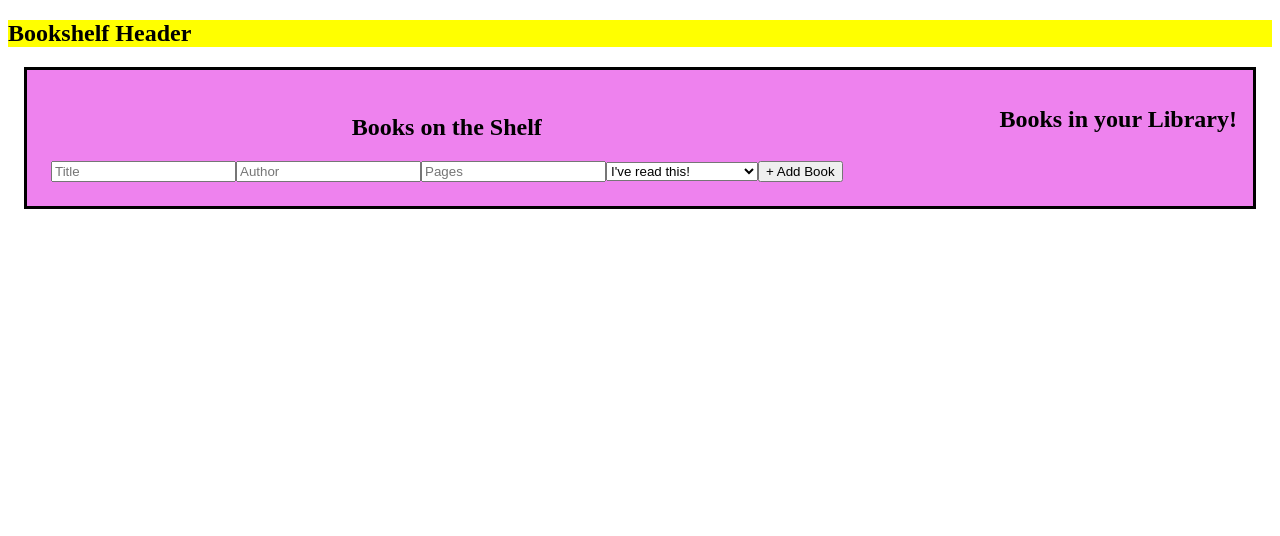
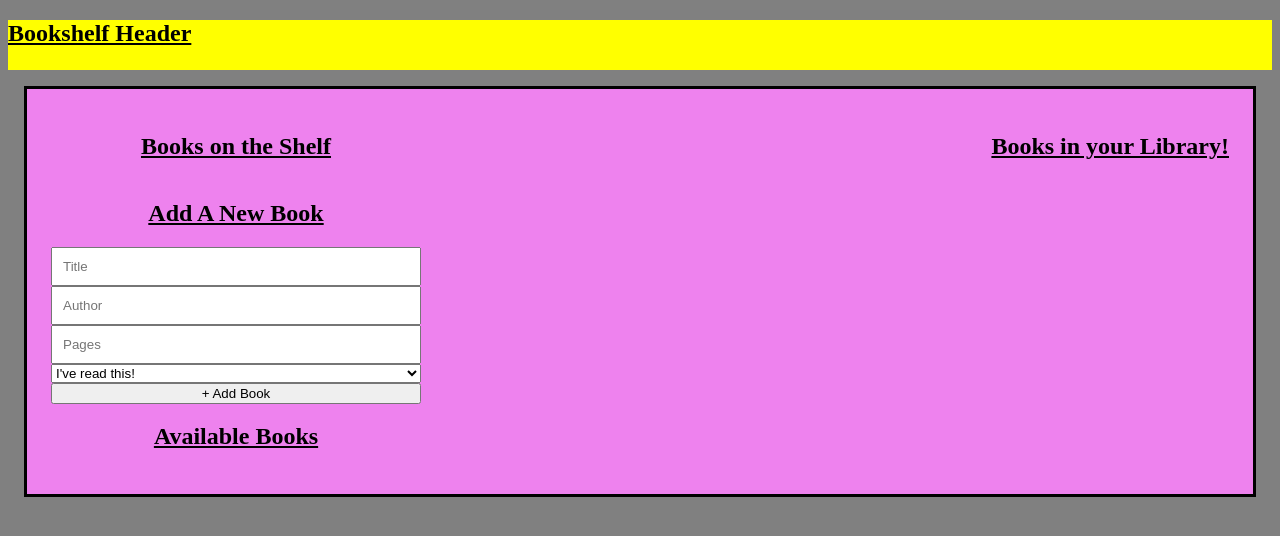
Before and after one commit to sarahschuller/bookshelf-client, a React (Create React App) app: page / in a window 1280 px wide. Shown: the top 536 px of the page. Built offline with nearby package versions, Linux system fonts and the light colour scheme.

Commit message:
update styling and add additional headers in book form

```diff
--- a/src/components/AddBookForm.js
+++ b/src/components/AddBookForm.js
@@ -23,7 +23,9 @@ class AddBookForm extends React.Component {
 
     render() {
         return (
+            <div className="add-book-form">
             <form className="book-edit" onSubmit={this.createBook}>
+                <h2>Add A New Book</h2>
                 <input name="title" ref={this.titleRef} type="text" placeholder="Title" />
                 <input name="author" ref={this.authorRef} type="text" placeholder="Author" />
                 <input name="pages" ref={this.pagesRef} type="number" placeholder="Pages" />
@@ -33,6 +35,8 @@ class AddBookForm extends React.Component {
                 </select>
                 <button type="submit">+ Add Book</button>
             </form>
+            <h2>Available Books</h2>
+            </div>
         )
     }
 }
--- a/src/css/style.css
+++ b/src/css/style.css
@@ -1,5 +1,10 @@
+body {
+    background-color: gray;
+}
+
 .header {
     background-color: yellow;
+    height: 50px;
 }
 
 .App {
@@ -10,6 +15,11 @@
     justify-content: space-between;
     background-color:violet;
     border: .2rem solid black;
+    overflow: scroll;
+}
+
+h2 {
+    text-decoration: underline;
 }
 
 .shelf {
@@ -17,6 +27,7 @@
     flex-direction: column;
     align-items: center;
     margin: .5rem;
+    text-align: center;
 }
 
 .library {
@@ -24,4 +35,23 @@
     flex-direction: column;
     align-items: center;
     text-align: center;
+    margin: .5rem;
 }
+
+.book-edit {
+    display: flex;
+    flex-direction: column;
+    width: 370px;
+}
+
+.book-edit h2 {
+    text-align: center;
+}
+
+.book-edit input {
+    padding: 10px;
+}
+
+.book-edit option {
+    padding: 10px;
+}
```
